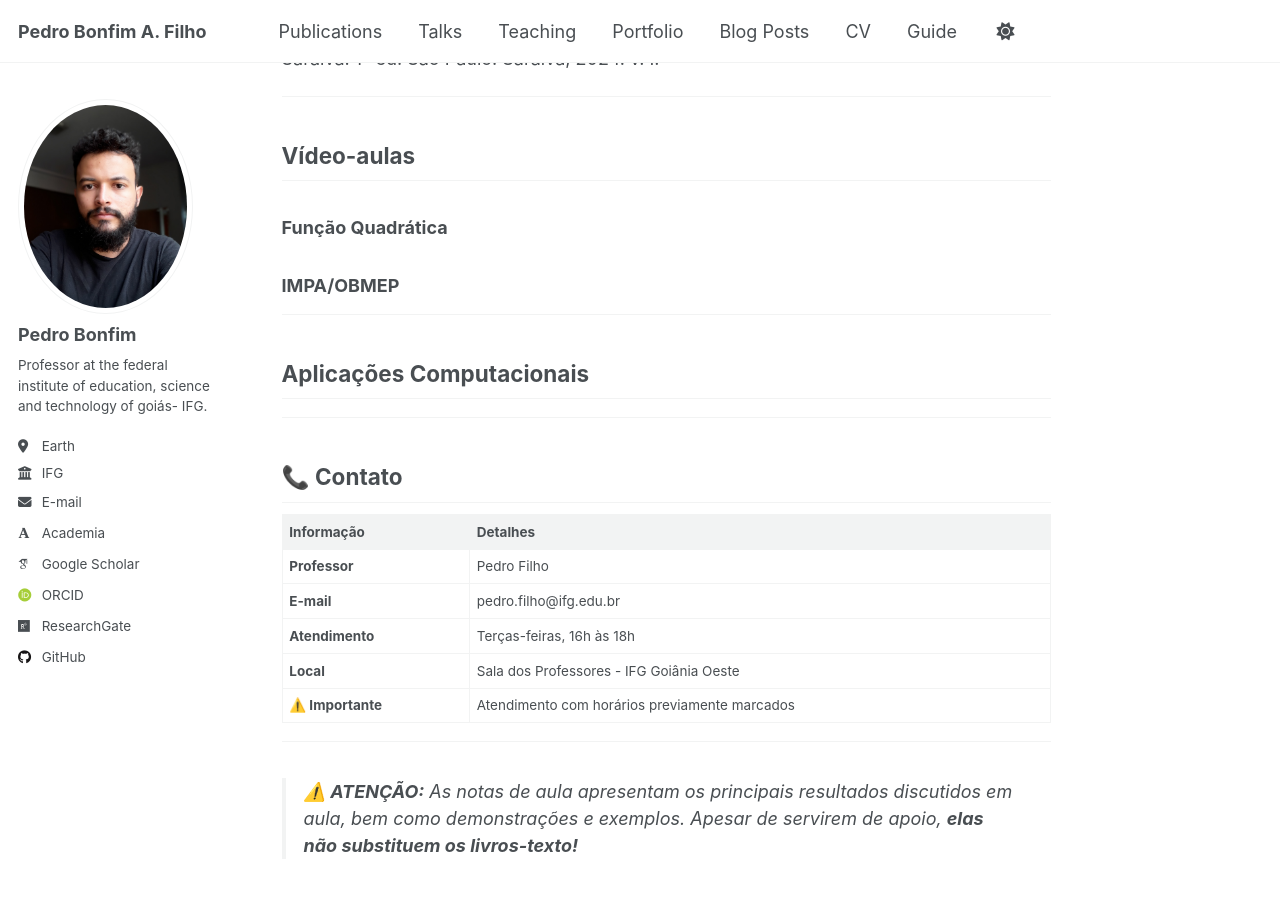
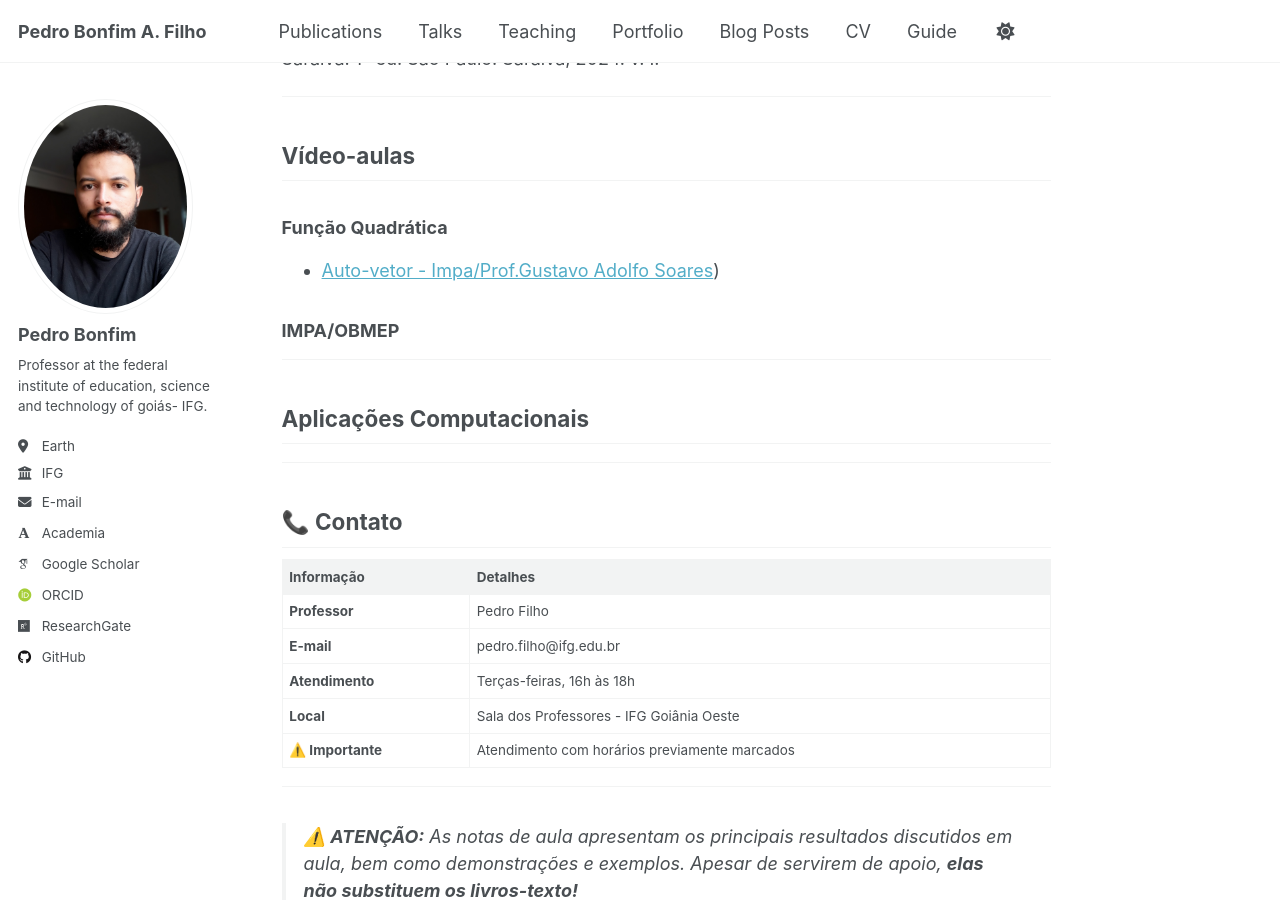
Before and after one commit to pedroassuncaofilho/pedroassuncaofilho.github.io, a Jekyll site: the page built from _teaching/matematica1.md, in a window 1280 px wide and 900 px high, scrolled down 1425 px. Built offline with Jekyll 4.4.1, drawn with Linux system fonts in a browser that asks for light colours; some web fonts are replaced.

Commit message:
Update matematica1.md

```diff
--- a/_teaching/matematica1.md
+++ b/_teaching/matematica1.md
@@ -52,7 +52,7 @@ Iezzi, Gelson; Degenszajn, David; Tamari, Marcio; Pasmanik, Guilherme. Identidad
 
 ###  Função Quadrática
 
-
+- [Auto-vetor - Impa/Prof.Gustavo Adolfo Soares](https://www.youtube.com/watch?v=NbFFMlXlm3o))
 
 
 
```
